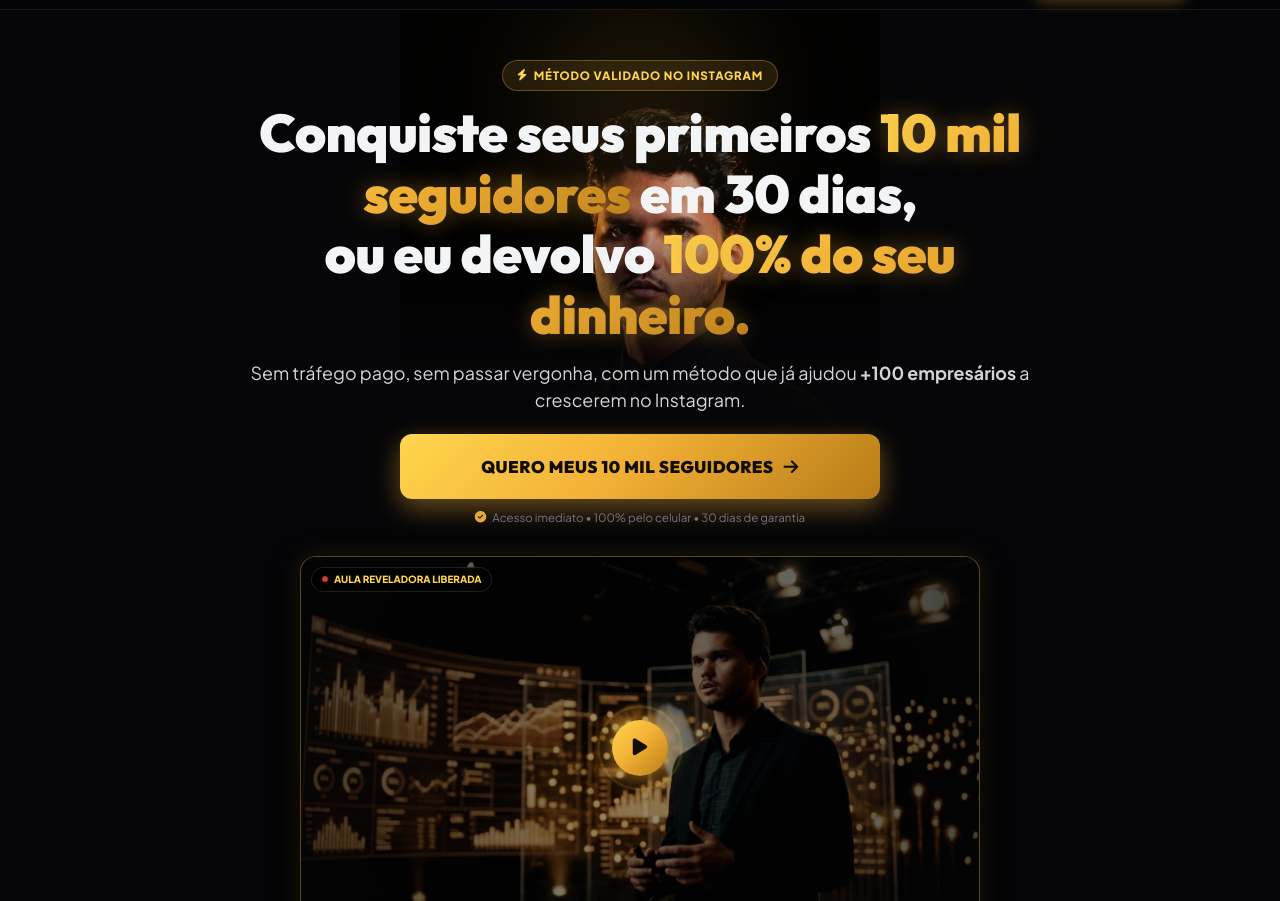
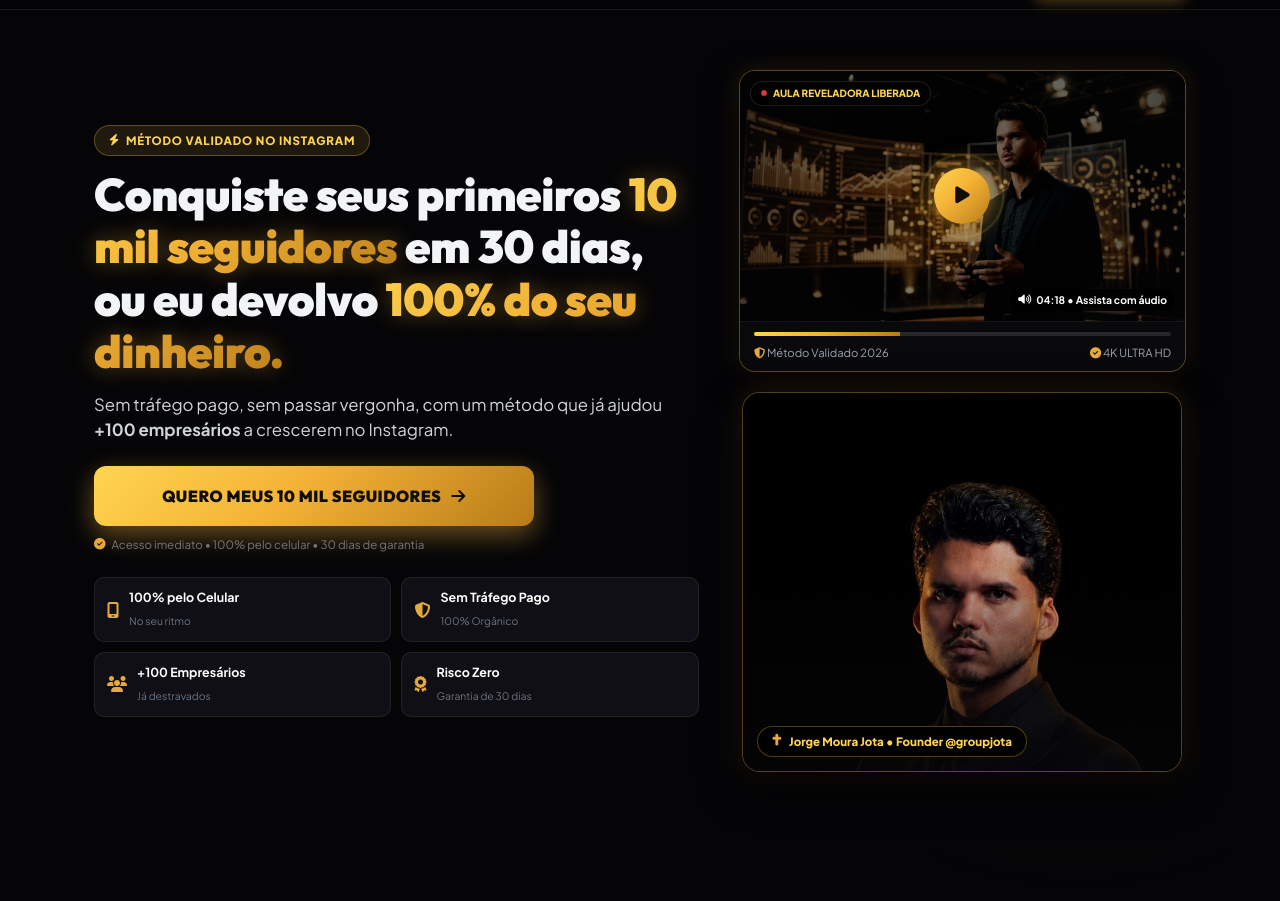
Before and after one commit to Vitorlocorreia/lp10kJ, a plain HTML site: page index.html in a window 1280 px wide. Shown: the part 51-952 px from the top of the page. Drawn offline with Linux system fonts and the light colour scheme.

Commit message:
feat: hero desktop reformulado em split 2 colunas com copy na esquerda e visual no lado direito

```diff
--- a/index.html
+++ b/index.html
@@ -58,6 +58,8 @@
 
     <div class="site-container hero-content-relative">
       <div class="hero-layout-grid">
+
+        <!-- Coluna 1: Copy & Conversão -->
         <div class="hero-info-col">
 
           <div class="badge-tag gold-tag">
@@ -74,7 +76,7 @@
             Sem tráfego pago, sem passar vergonha, com um método que já ajudou <strong>+100 empresários</strong> a crescerem no Instagram.
           </p>
 
-          <!-- Immediate Action CTA Button (Visible Above the Fold) -->
+          <!-- Immediate Action CTA Button -->
           <div class="hero-cta-group hero-cta-immediate">
             <a href="#oferta" class="btn-gold-action pulse-anim">
               <span class="btn-text">QUERO MEUS 10 MIL SEGUIDORES</span>
@@ -84,39 +86,6 @@
             <div class="hero-micro-trust">
               <i class="fa-solid fa-circle-check gold-icon"></i>
               <span>Acesso imediato • 100% pelo celular • 30 dias de garantia</span>
-            </div>
-          </div>
-
-          <!-- Creator Visual Preview / VSL Component -->
-          <div class="vsl-module" id="vslModule">
-            <div class="vsl-viewport">
-              <img src="assets/vsl_preview.jpg" alt="Assistir Apresentação do Método PQP" class="vsl-thumb" />
-              <div class="vsl-vignette"></div>
-
-              <div class="vsl-play-button">
-                <div class="play-pulse-ring"></div>
-                <i class="fa-solid fa-play"></i>
-              </div>
-
-              <div class="vsl-tag-top">
-                <span class="pulse-red-dot"></span>
-                <span>AULA REVELADORA LIBERADA</span>
-              </div>
-
-              <div class="vsl-time-pill">
-                <i class="fa-solid fa-volume-high"></i>
-                <span>04:18 • Assista com áudio</span>
-              </div>
-            </div>
-
-            <div class="vsl-bottom-bar">
-              <div class="vsl-track">
-                <div class="vsl-fill"></div>
-              </div>
-              <div class="vsl-meta">
-                <span><i class="fa-solid fa-shield-halved gold-icon"></i> Método Validado 2026</span>
-                <span><i class="fa-solid fa-circle-check gold-icon"></i> 4K ULTRA HD</span>
-              </div>
             </div>
           </div>
 
@@ -153,6 +122,55 @@
           </div>
 
         </div>
+
+        <!-- Coluna 2: Mídia (VSL + Autoridade) -->
+        <div class="hero-media-col">
+
+          <!-- Creator Visual Preview / VSL Component -->
+          <div class="vsl-module" id="vslModule">
+            <div class="vsl-viewport">
+              <img src="assets/vsl_preview.jpg" alt="Assistir Apresentação do Método PQP" class="vsl-thumb" />
+              <div class="vsl-vignette"></div>
+
+              <div class="vsl-play-button">
+                <div class="play-pulse-ring"></div>
+                <i class="fa-solid fa-play"></i>
+              </div>
+
+              <div class="vsl-tag-top">
+                <span class="pulse-red-dot"></span>
+                <span>AULA REVELADORA LIBERADA</span>
+              </div>
+
+              <div class="vsl-time-pill">
+                <i class="fa-solid fa-volume-high"></i>
+                <span>04:18 • Assista com áudio</span>
+              </div>
+            </div>
+
+            <div class="vsl-bottom-bar">
+              <div class="vsl-track">
+                <div class="vsl-fill"></div>
+              </div>
+              <div class="vsl-meta">
+                <span><i class="fa-solid fa-shield-halved gold-icon"></i> Método Validado 2026</span>
+                <span><i class="fa-solid fa-circle-check gold-icon"></i> 4K ULTRA HD</span>
+              </div>
+            </div>
+          </div>
+
+          <!-- Desktop Portrait Card -->
+          <div class="hero-desktop-portrait">
+            <img src="assets/hero_creator.png" alt="Jorge Moura - Método PQP" class="hero-desktop-img" />
+            <div class="hero-desktop-gradient"></div>
+            <div class="hero-desktop-badge">
+              <i class="fa-solid fa-cross gold-icon"></i>
+              <span>Jorge Moura Jota • Founder @groupjota</span>
+            </div>
+          </div>
+
+        </div>
+
       </div>
 
     </div>
--- a/style.css
+++ b/style.css
@@ -324,6 +324,17 @@
   margin-bottom: 20px;
   padding: 0 4px;
   width: 100%;
+}
+
+.hero-media-col {
+  width: 100%;
+  display: flex;
+  flex-direction: column;
+  align-items: center;
+}
+
+.hero-desktop-portrait {
+  display: none;
 }
 
 /* Hero Immediate Action Button */
@@ -1914,39 +1925,103 @@
   }
 
   .section-hero {
-    padding-top: 50px;
+    padding-top: 60px;
     padding-bottom: 80px;
   }
+  .hero-bg-creator-wrap {
+    display: none !important;
+  }
+  .hero-layout-grid {
+    display: grid;
+    grid-template-columns: 1.15fr 0.85fr;
+    gap: 40px;
+    align-items: center;
+  }
   .hero-info-col {
-    max-width: 800px;
-    margin: 0 auto;
-    align-items: center;
+    max-width: 100%;
+    margin: 0;
+    text-align: left;
+    align-items: flex-start;
   }
   .hero-main-title {
-    font-size: 3.3rem;
+    font-size: 2.85rem;
+    text-align: left;
+  }
+  .hero-description {
+    font-size: 1.05rem;
+    text-align: left;
+    margin-bottom: 24px;
+    padding: 0;
   }
   .hero-cta-immediate,
   .hero-cta-group {
+    align-items: flex-start;
+    justify-content: flex-start;
+    margin: 0 0 24px 0;
+  }
+  .btn-gold-action {
+    max-width: 440px;
+    margin: 0;
+    padding: 18px 28px;
+    font-size: 1rem;
+  }
+  .hero-micro-trust {
+    justify-content: flex-start;
+  }
+  .trust-grid-2x2 {
+    max-width: 100%;
+    margin: 0;
+  }
+  .hero-media-col {
+    display: flex;
+    flex-direction: column;
+    gap: 20px;
     align-items: center;
     justify-content: center;
-    margin: 0 auto 30px auto;
-  }
-  .btn-gold-action {
-    max-width: 480px;
-    margin-left: auto;
-    margin-right: auto;
-    padding: 20px 32px;
-    font-size: 1.05rem;
+    width: 100%;
+  }
+  .hero-desktop-portrait {
+    display: block;
+    position: relative;
+    width: 100%;
+    max-width: 440px;
+    height: 380px;
+    border-radius: 18px;
+    overflow: hidden;
+    background: radial-gradient(circle at 50% 30%, rgba(229, 169, 60, 0.15) 0%, #060609 85%);
+    border: 1px solid var(--border-gold);
+    box-shadow: 0 15px 40px rgba(0, 0, 0, 0.8), 0 0 30px rgba(229, 169, 60, 0.15);
+  }
+  .hero-desktop-img {
+    width: 100%;
+    height: 100%;
+    object-fit: cover;
+    object-position: top center;
+  }
+  .hero-desktop-gradient {
+    position: absolute;
+    inset: 0;
+    background: linear-gradient(180deg, transparent 45%, rgba(5, 5, 7, 0.85) 100%);
+  }
+  .hero-desktop-badge {
+    position: absolute;
+    bottom: 14px;
+    left: 14px;
+    background: rgba(0, 0, 0, 0.85);
+    backdrop-filter: blur(8px);
+    border: 1px solid var(--border-gold);
+    border-radius: 20px;
+    padding: 6px 14px;
+    font-size: 0.72rem;
+    font-weight: 800;
+    color: var(--gold-light);
+    display: flex;
+    align-items: center;
+    gap: 8px;
   }
   .vsl-module {
-    max-width: 680px;
-    margin-left: auto;
-    margin-right: auto;
-    margin-bottom: 30px;
-  }
-  .trust-grid-2x2 {
-    max-width: 520px;
-    margin: 0 auto;
+    max-width: 100%;
+    margin: 0;
   }
 
   /* Belief Cards in 2x2 grid */
```
